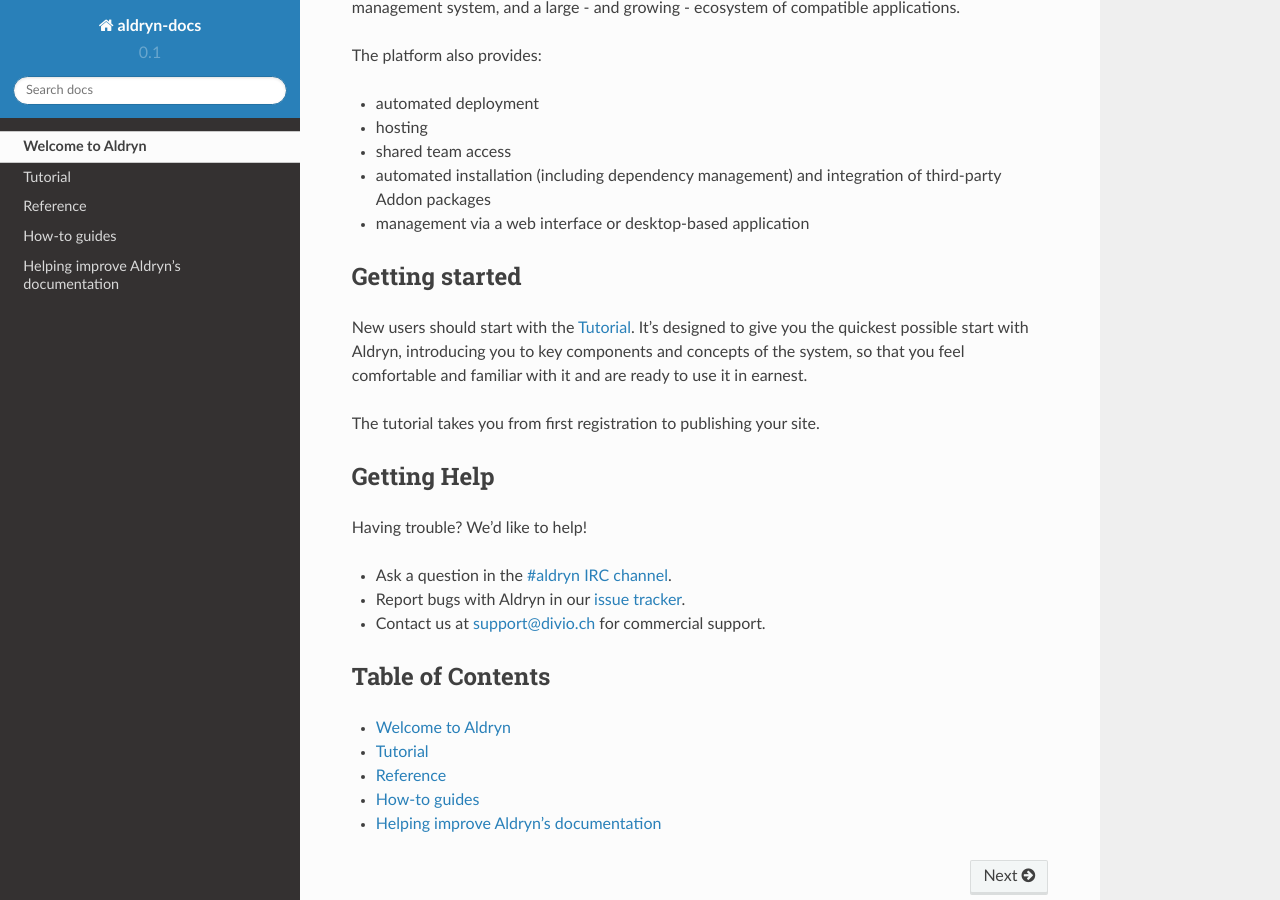
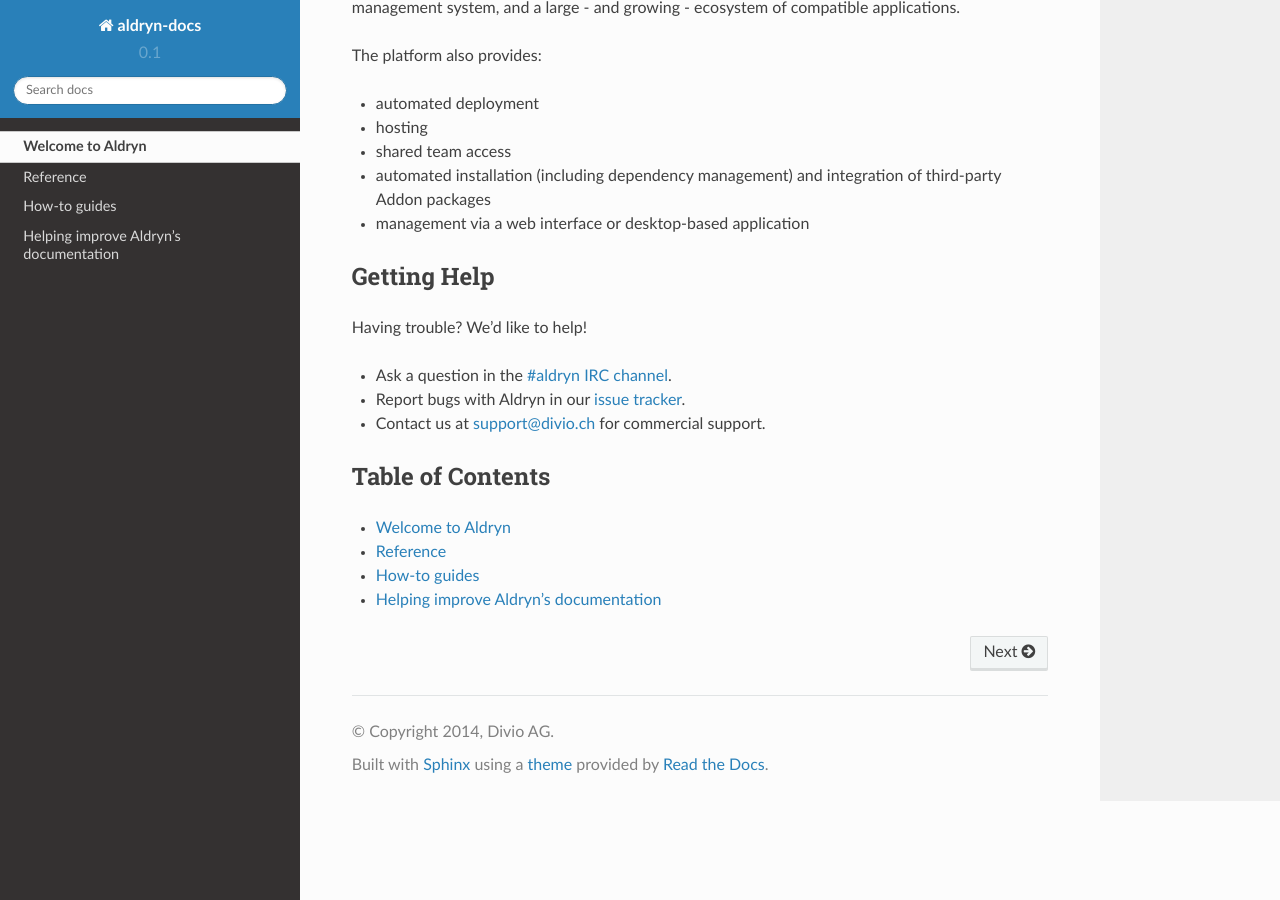
Before and after one commit to aldryn/aldryn-docs, a Sphinx documentation site: the page built from docs/index.rst, in a window 1280 px wide and 900 px high, scrolled down 603 px. Built offline with Sphinx 7.4.7 and the Read the Docs theme 2.0.0, drawn with Linux system fonts in a browser that asks for light colours.

Commit message:
Hid tutorials

```diff
--- a/docs/index.rst
+++ b/docs/index.rst
@@ -35,16 +35,6 @@
 * management via a web interface or desktop-based application
 
 
-===============
-Getting started
-===============
-
-New users should start with the :doc:`tutorial/index`. It's designed to give you the quickest
-possible start with Aldryn, introducing you to key components and concepts of the system, so that
-you feel comfortable and familiar with it and are ready to use it in earnest.
-
-The tutorial takes you from first registration to publishing your site.
-
 ============
 Getting Help
 ============
@@ -72,7 +62,6 @@
     :maxdepth: 1
 
     self
-    tutorial/index
     reference/index
     how-to/index
     improving
```
